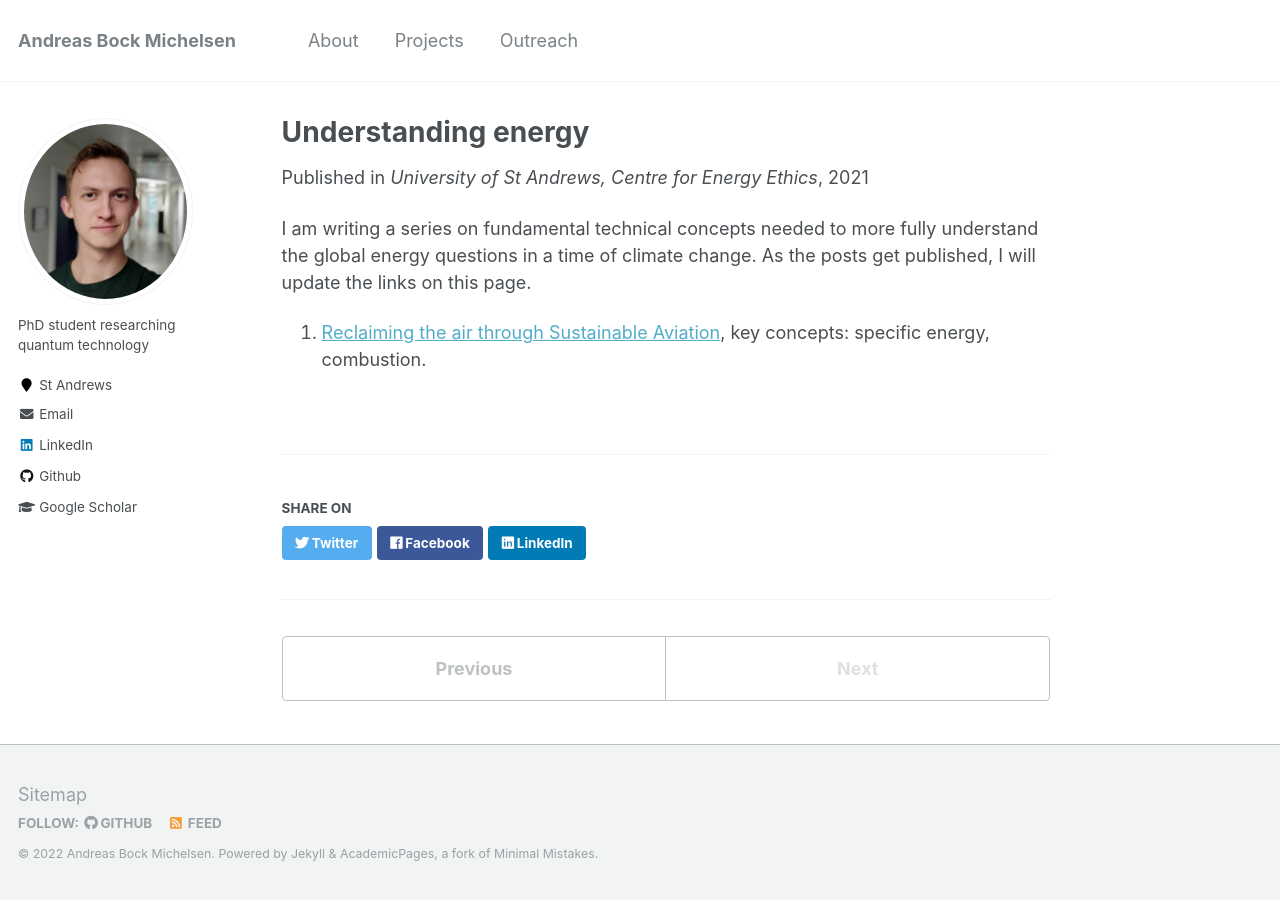
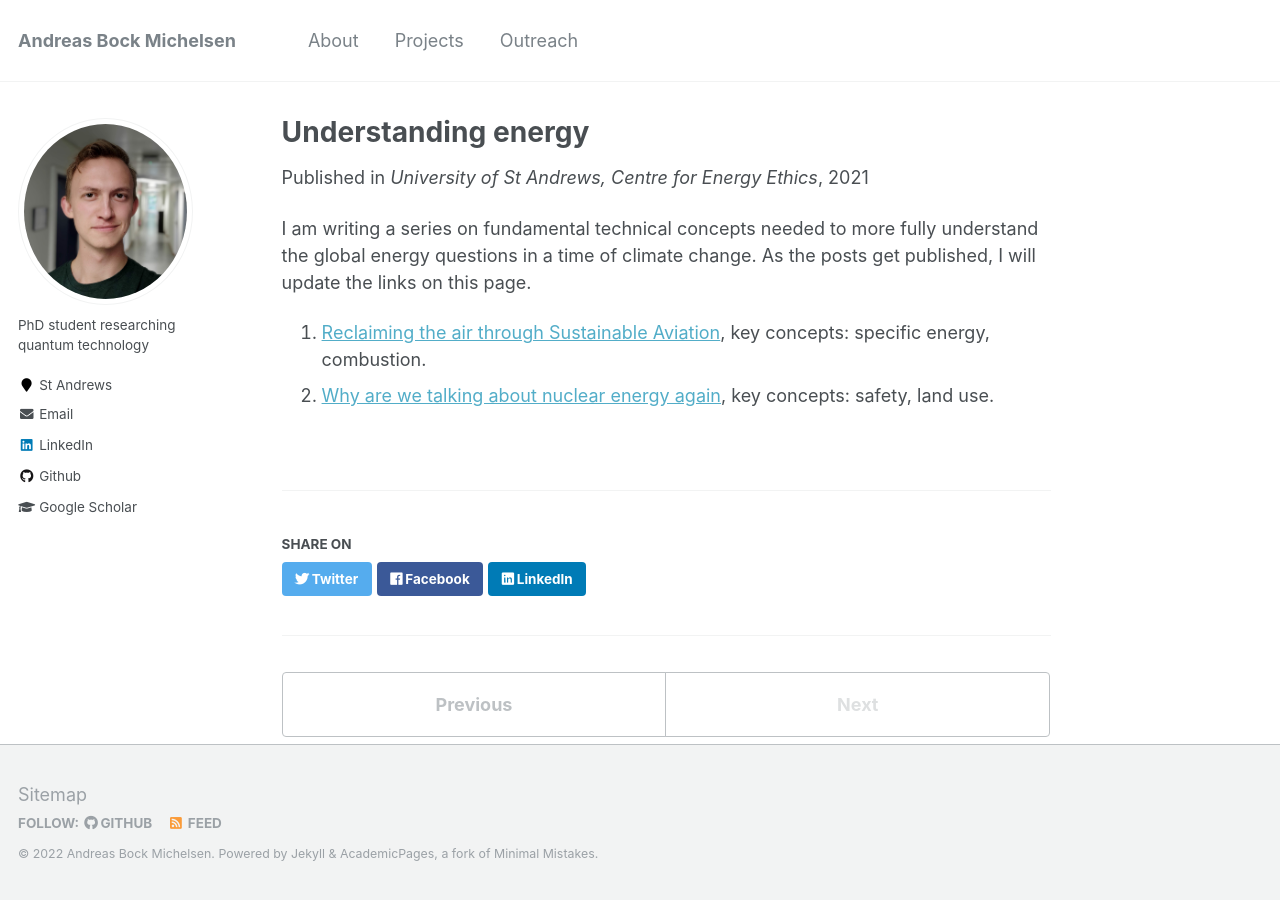
Before and after one commit to AndBM/andbm.github.io, a Jekyll site: the page built from _outreach/energy-ethics.md, in a window 1280 px wide. Built offline with Jekyll 4.4.1, drawn with Linux system fonts in a browser that asks for light colours.

Commit message:
Update energy-ethics.md

```diff
--- a/_outreach/energy-ethics.md
+++ b/_outreach/energy-ethics.md
@@ -12,5 +12,7 @@ I am writing a series on fundamental technical concepts needed to more fully und
 As the posts get published, I will update the links on this page.
 
 1. [Reclaiming the air through Sustainable Aviation][1], key concepts: specific energy, combustion.
+2. [Why are we talking about nuclear energy again][2], key concepts: safety, land use.
 
 [1]: https://energyethics.ac.uk/blog/understanding-energy-reclaiming-the-air-through-sustainable-aviation/
+[2]: https://energyethics.st-andrews.ac.uk/blog/understanding-energy-why-are-we-talking-about-nuclear-energy-again/
```
